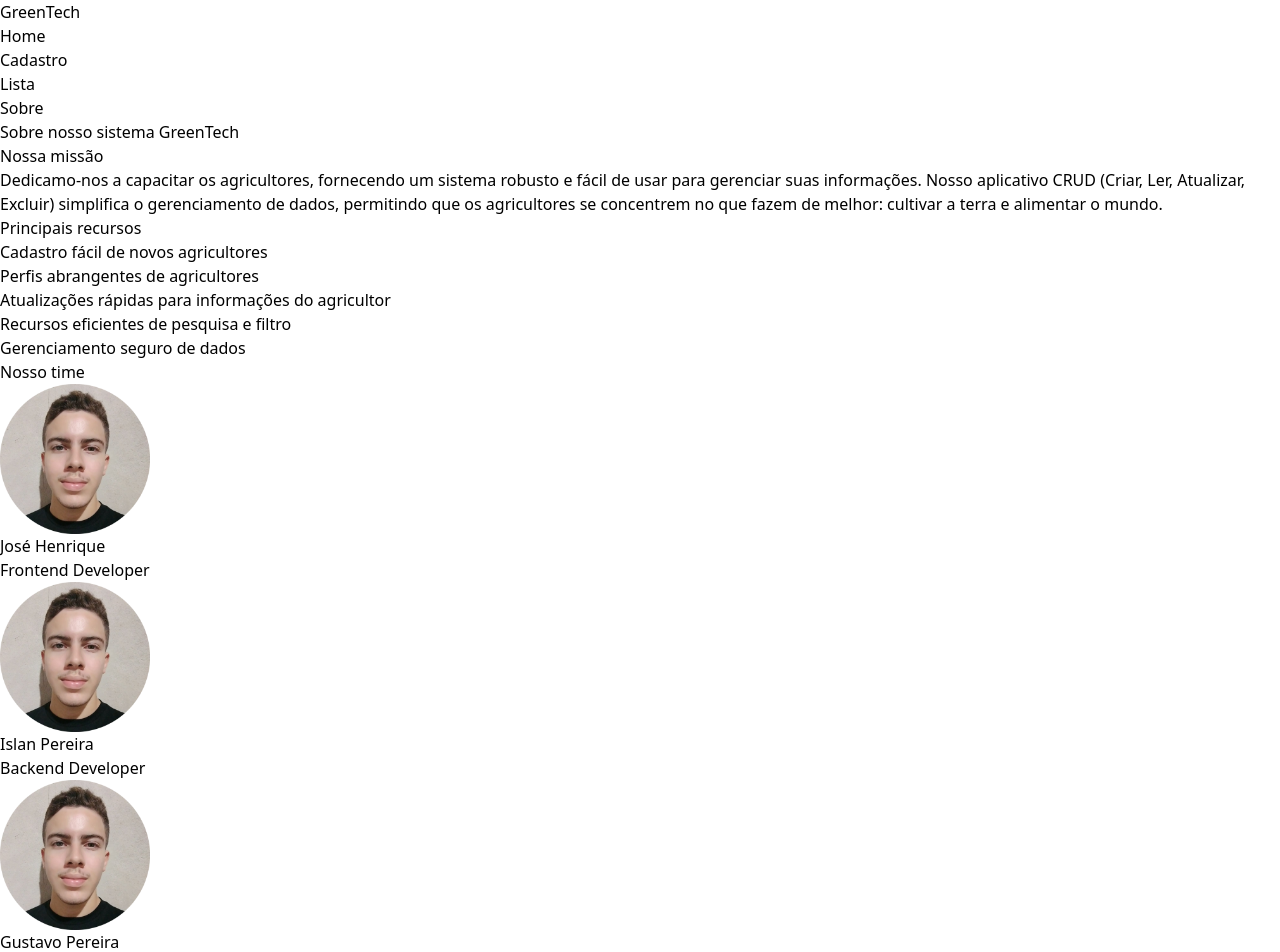
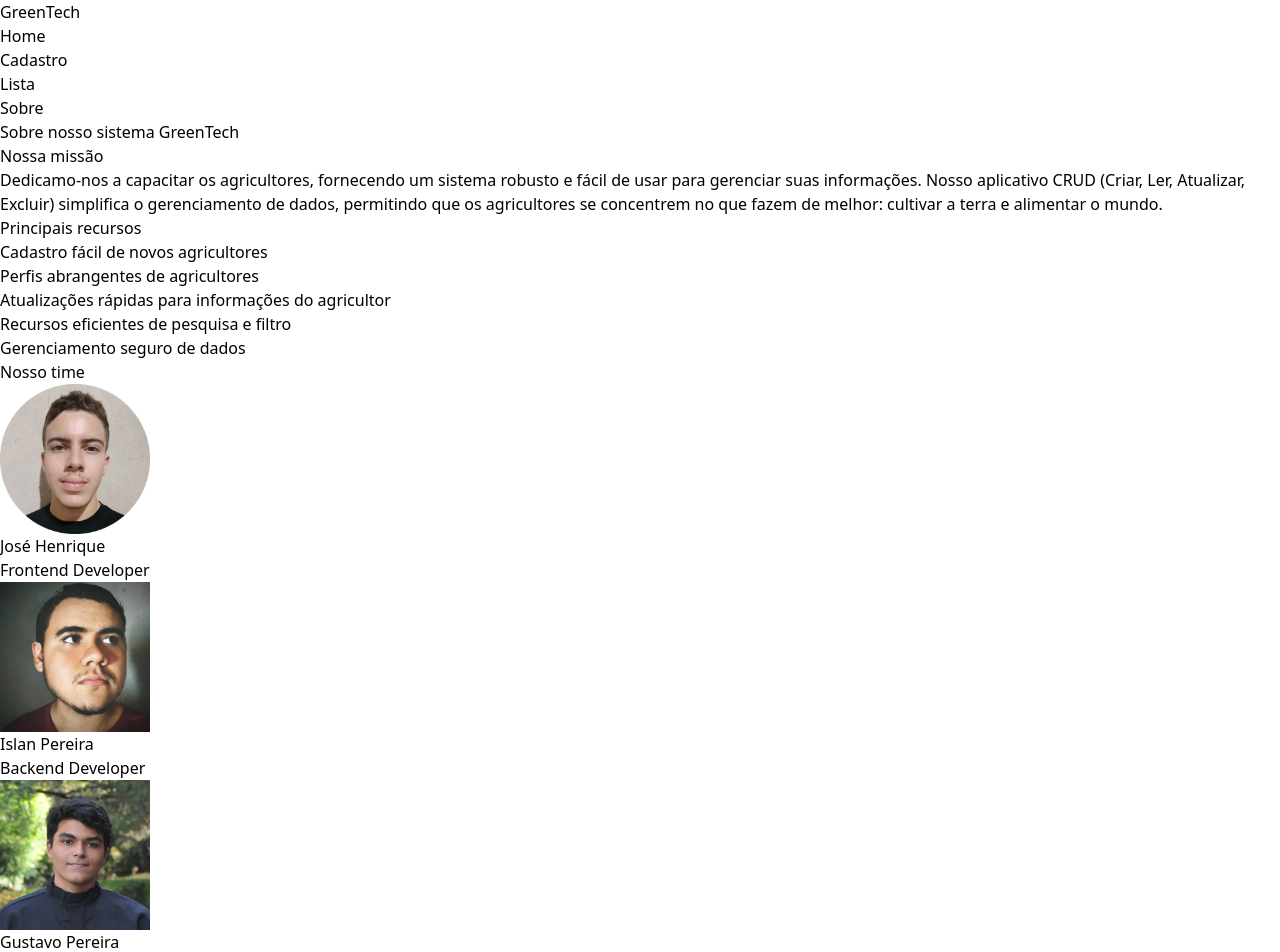
Before and after one commit to Bancos-de-Dados-II/projeto-2-mongodb-housestark, a React (Vite) app in the folder spa/: page /sobre in a window 1280 px wide. Shown: the top 952 px of the page. Built offline with nearby package versions, Linux system fonts and the light colour scheme.

Commit message:
view: fotos e correções

```diff
--- a/spa/src/components/header.jsx
+++ b/spa/src/components/header.jsx
@@ -5,7 +5,7 @@ export function Header() {
         <div className='bg-slate-300 p-8 '>
           <main className='bg-slate-50 p-4 rounded-xl flex justify-between pl-10 pr-10'>
             <div>
-                <h1>GreenTech</h1>
+                <h1 className="font-bold text-xl text-green-700">GreenTech</h1>
             </div>
             <nav className="flex">
                 <ul className="flex gap-20" >
--- a/spa/src/pages/about.jsx
+++ b/spa/src/pages/about.jsx
@@ -5,7 +5,7 @@ export function About() {
   return (
     <div className="min-h-screen bg-slate-300">
       <Header />
-      <main className="px-8 mx-auto py-8">
+      <main className="px-8 pt-0 mx-auto py-8">
 
         <section className="mb-12 bg-slate-50 w-full rounded-xl p-8">
           <h1 className="text-4xl font-bold text-center mb-8 text-green-800">Sobre nosso sistema GreenTech</h1>
@@ -31,8 +31,8 @@ export function About() {
           <div className="grid grid-cols-1 md:grid-cols-3 gap-8">
             {[
               { name: "José Henrique", role: "Frontend Developer", img: "henrique.png" },
-              { name: "Islan Pereira", role: "Backend Developer", img: "henrique.png"  },
-              { name: "Gustavo Pereira", role: "UX Designer", img: "henrique.png"  },
+              { name: "Islan Pereira", role: "Backend Developer", img: "ft-islan.jpg"  },
+              { name: "Gustavo Pereira", role: "Full Stack Developer", img: "ft-perfil.png"  },
             ].map((member, index) => (
               <TeamCard key={index} name={member.name} role={member.role} img={member.img} />
             ))}
--- a/spa/src/pages/home.jsx
+++ b/spa/src/pages/home.jsx
@@ -14,12 +14,12 @@ export function Home() {
       <main className='bg-slate-50 p-8 rounded-xl'>
           <div className='flex justify-between'>
             <div className='flex-col self-center'>
-              <h1 className='text-3xl font-bold mb-1'>GreenTech</h1>
+              <h1 className='text-5xl font-bold mb-1'>GreenTech</h1>
               <h4 className='text-1xl font-bold mb-3'>Junte-se a maior rede de agricultores do mercado</h4>
               <p>Cadastre sua propriedade e conheça outras perto de você</p>
             </div>
             <div>
-              <img src="https://media.istockphoto.com/id/649730316/pt/foto/tranquil-view-of-corn-farm-during-sunset.jpg?s=612x612&w=0&k=20&c=4nbXd-xJWnzsLHcHsX-FD_cHcBL6FydcGXJhjOOjukw=" alt="" />
+              <img className='rounded-xl' src="https://media.istockphoto.com/id/649730316/pt/foto/tranquil-view-of-corn-farm-during-sunset.jpg?s=612x612&w=0&k=20&c=4nbXd-xJWnzsLHcHsX-FD_cHcBL6FydcGXJhjOOjukw=" alt="" />
             </div>
           </div>
       </main>
```
Also changed, not shown: spa/public/ft-islan.jpg (added), spa/public/ft-perfil.png (added).
